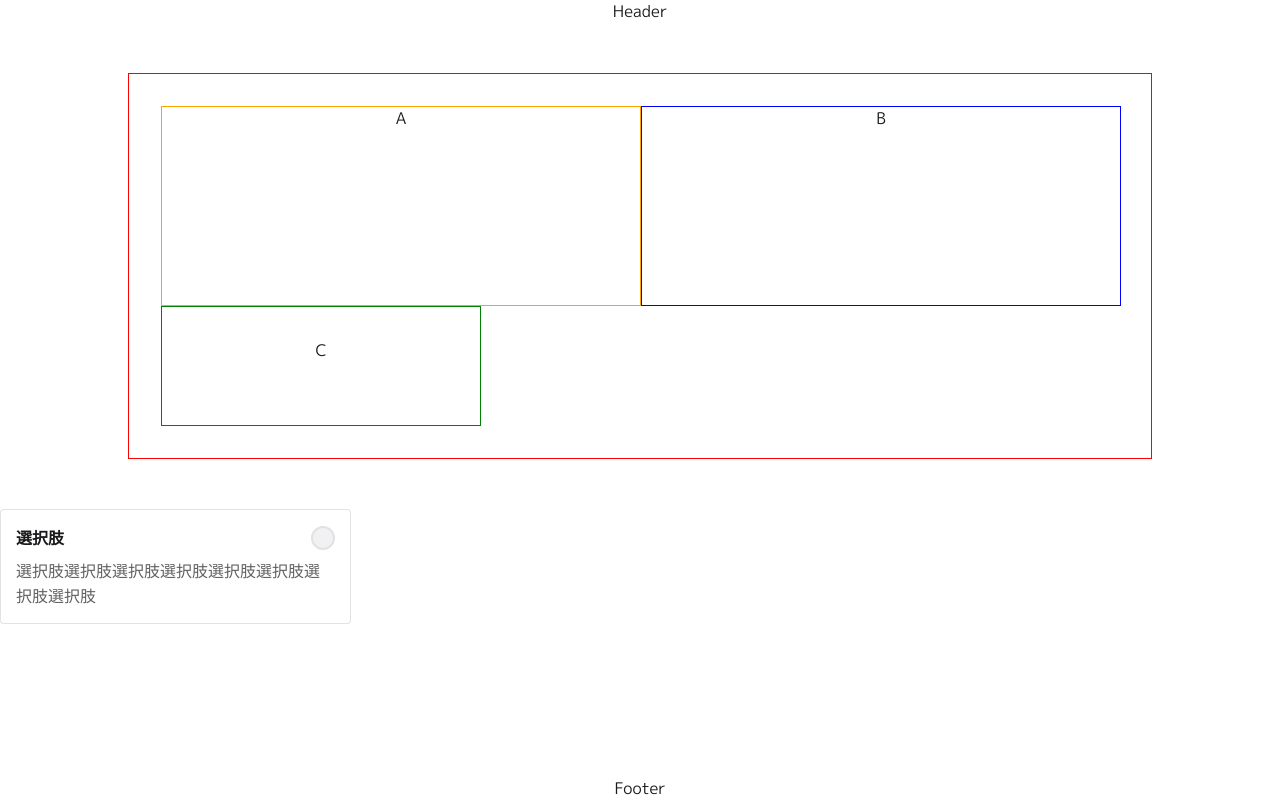
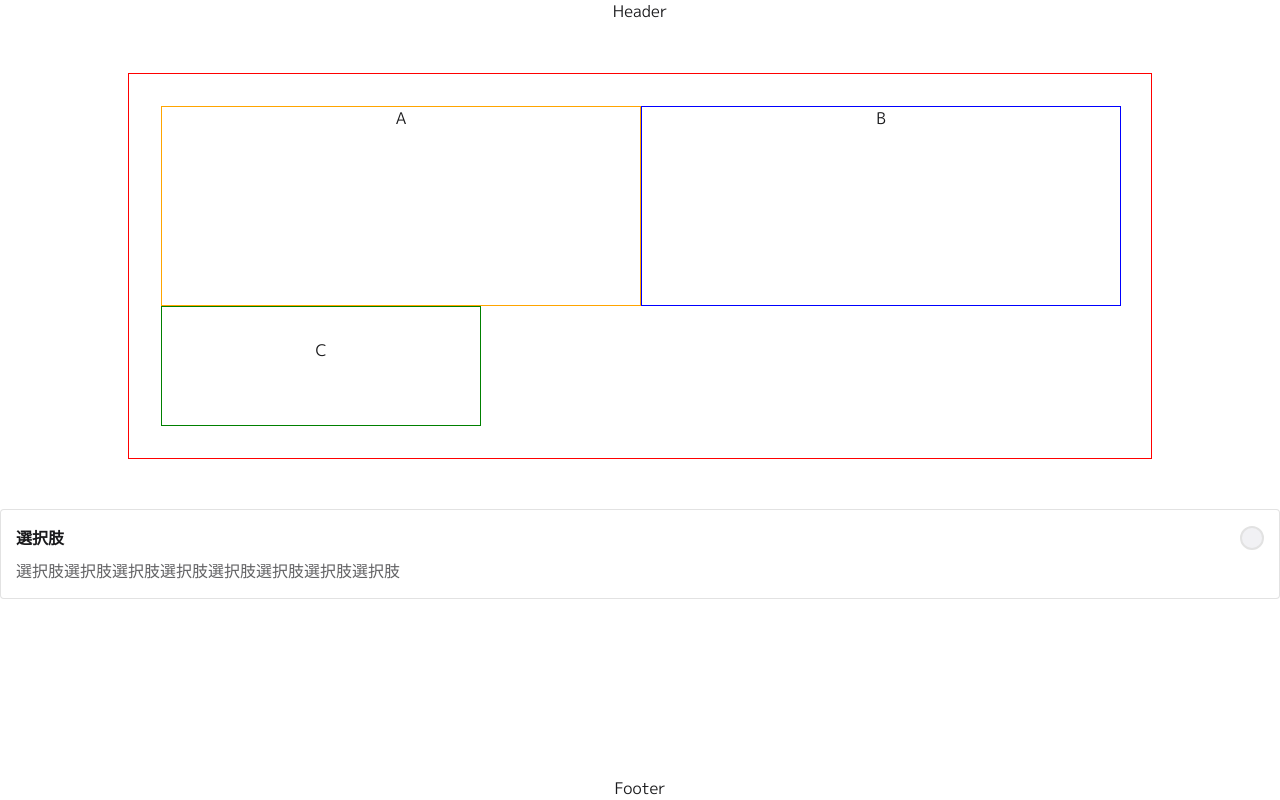
Before and after one commit to traPtitech/booQ-v3-UI, a Vue app: page /register in a window 1280 px wide. Built offline with nearby package versions, Linux system fonts and the light colour scheme.

Commit message:
widthを削除した

```diff
--- a/src/shared/components/RadioCard.vue
+++ b/src/shared/components/RadioCard.vue
@@ -35,7 +35,6 @@ const model = defineModel<string>();
   box-shadow: inset 0 0 0 1px $color-secondary;
   border-radius: 4px;
   display: flex;
-  width: 351px;
   padding: 16px;
   flex-direction: column;
   align-items: flex-start;
```
